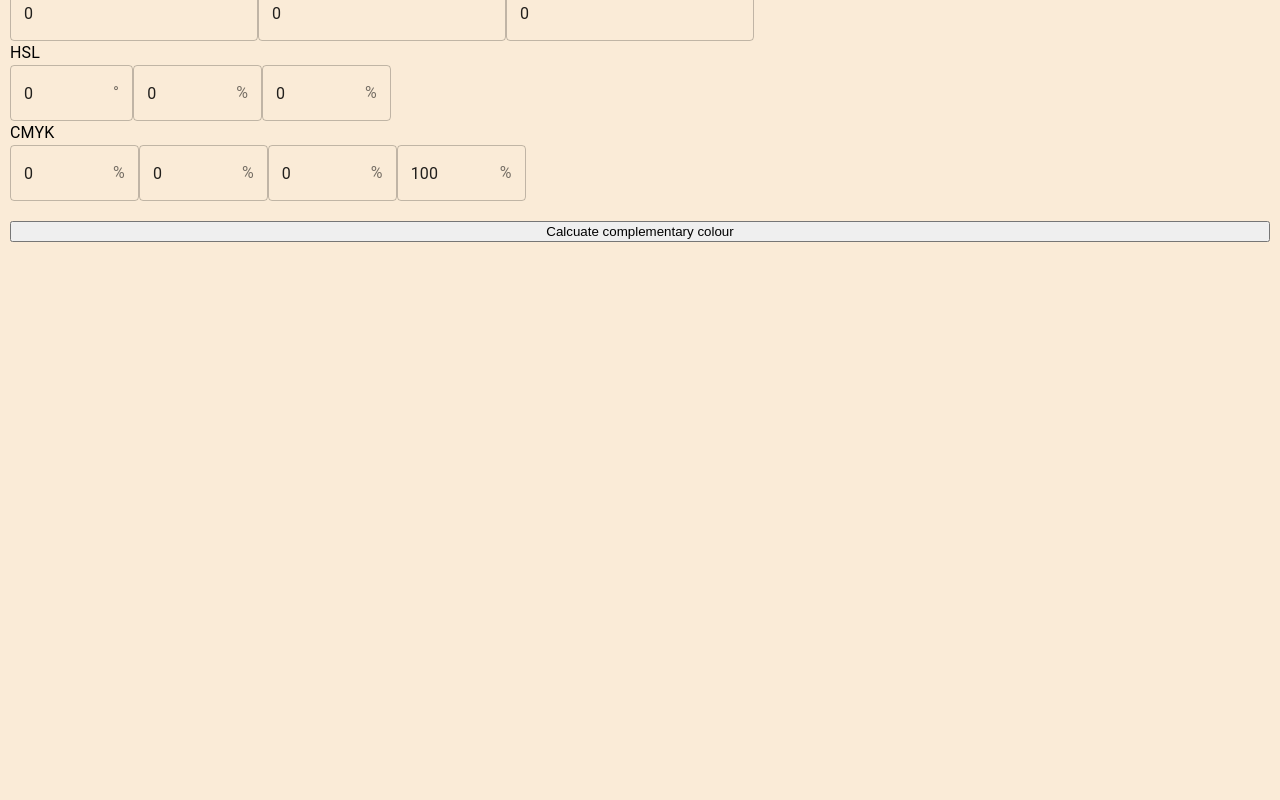
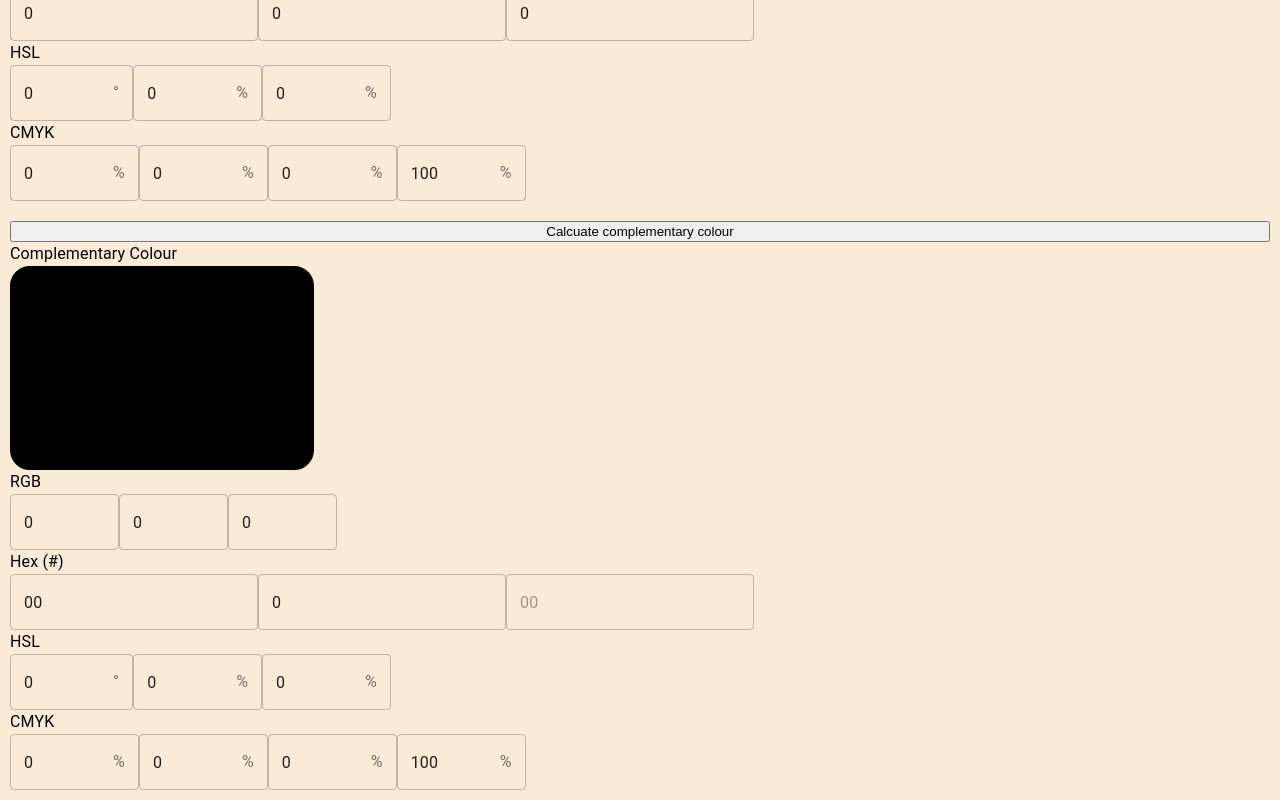
Before and after one commit to AkThao/complementary-colours, a React (Create React App) app: page / in a window 1280 px wide. Shown: the part 357-1157 px from the top of the page. Before the commit the page ends 800 px from the top, so only its background shows below. Built offline with nearby package versions, Linux system fonts and the light colour scheme.

Commit message:
Display complementary colour in output section in colour display box and textfields

```diff
--- a/src/App.js
+++ b/src/App.js
@@ -15,15 +15,16 @@ const useStyles = makeStyles(() => ({
 
 function App() {
   const [inputColour, setInputColour] = useState("#000");
+  const [outputColour, setOutputColour] = useState("#000");
   const classes = useStyles();
 
   const calculateComplementary = () => {
     const rgbValues = convert.hex.rgb(inputColour);
-    console.log(rgbValues);
     const complementaryValues = [];
     rgbValues.forEach((colourElement, idx) => {
       complementaryValues[idx] = 255 - colourElement;
     });
+    setOutputColour(`#${convert.rgb.hex(...complementaryValues)}`);
   };
 
   return (
@@ -36,7 +37,7 @@ function App() {
         <button style={{ marginTop: 20 }} onClick={calculateComplementary}>
           Calcuate complementary colour
         </button>
-        {/* <OutputSection /> */}
+        <OutputSection colour={outputColour} />
       </div>
     </>
   );
--- a/src/OutputSection.js
+++ b/src/OutputSection.js
@@ -1,4 +1,5 @@
 import React from "react";
+import convert from "color-convert";
 import { Typography } from "@material-ui/core";
 import ColourDisplayBox from "./ColourDisplayBox";
 import RgbField from "./ColourFields/RgbField";
@@ -6,18 +7,26 @@ import HexField from "./ColourFields/HexField";
 import HslField from "./ColourFields/HslField";
 import CmykField from "./ColourFields/CmykField";
 
-const OutputSection = () => {
-  const colour = "#ffffff";
+const OutputSection = (props) => {
+  const rgb = convert.hex.rgb(props.colour);
+  const hsl = convert.hex.hsl(props.colour);
+  const cmyk = convert.hex.cmyk(props.colour);
 
   return (
     <>
       <div>
         <Typography>Complementary Colour</Typography>
-        <ColourDisplayBox colour={colour} />
-        <RgbField />
-        <HexField />
-        <HslField />
-        <CmykField />
+        <ColourDisplayBox colour={props.colour} />
+        <RgbField value={[rgb[0], rgb[1], rgb[2]]} />
+        <HexField
+          value={[
+            props.colour.slice(1, 3),
+            props.colour.slice(3, 5),
+            props.colour.slice(5, 7),
+          ]}
+        />
+        <HslField value={[hsl[0], hsl[1], hsl[2]]} />
+        <CmykField value={[cmyk[0], cmyk[1], cmyk[2], cmyk[3]]} />
       </div>
     </>
   );
```
